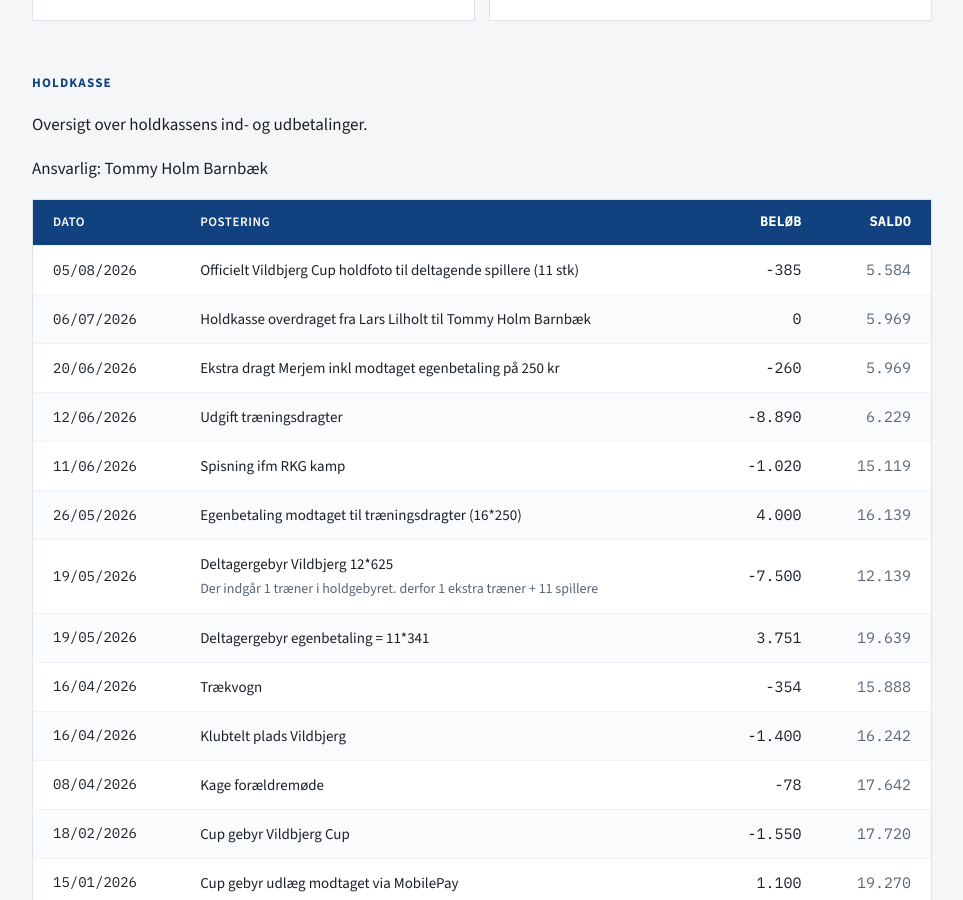
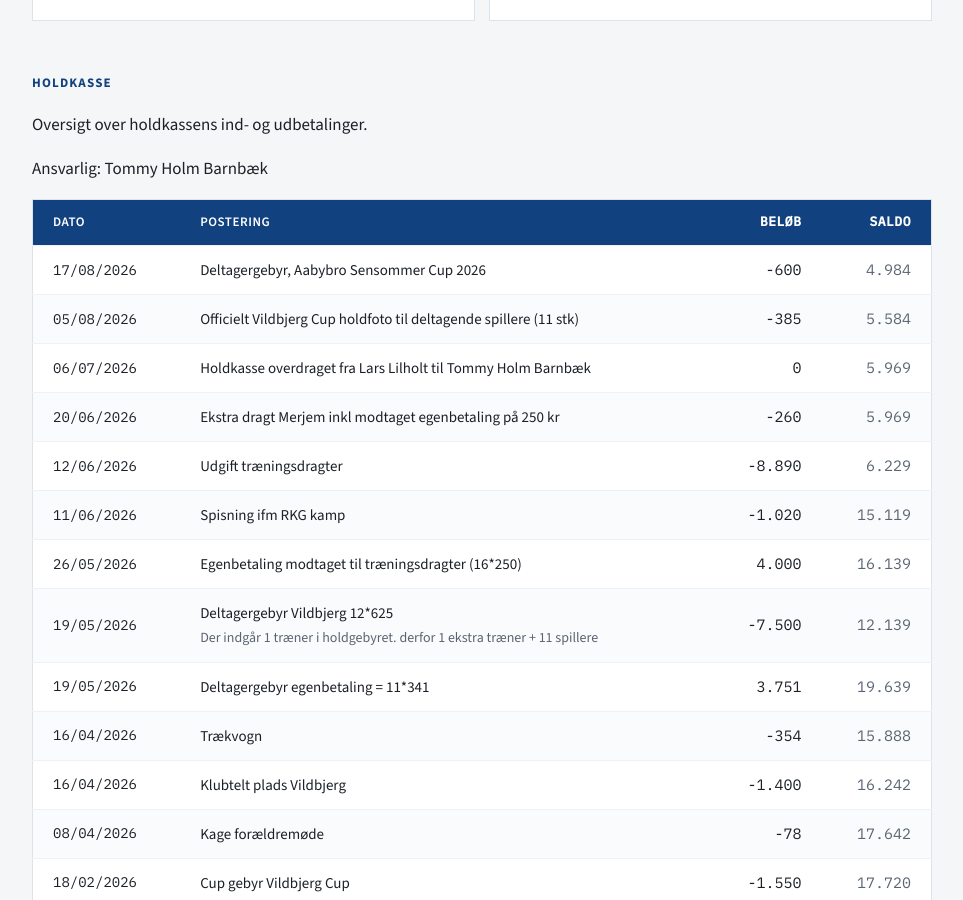
Before and after one commit to holm-dk/fodbold-vb-piger, a Jekyll site: the page built from index.md, in a window 1280 px wide and 900 px high, scrolled down 463 px. Shown: the whole window, without its empty margins (158-1121 px from the left). Built offline with Jekyll 4.4.1, drawn with Linux system fonts in a browser that asks for light colours.

Commit message:
Tilføjet deltagergebyr Aabybro Sensommer Cup 2026

```diff
--- a/index.md
+++ b/index.md
@@ -22,6 +22,7 @@ Ansvarlig: Tommy Holm Barnbæk
 
 | Dato | Postering | Beløb | Saldo |
 |---|---|---:|---:|
+| 17/08/2026 | Deltagergebyr, Aabybro Sensommer Cup 2026 | -600 | 4.984 |
 | 05/08/2026 | Officielt Vildbjerg Cup holdfoto til deltagende spillere (11 stk) | -385 | 5.584 |
 | 06/07/2026 | Holdkasse overdraget fra Lars Lilholt til Tommy Holm Barnbæk | 0 | 5.969 |
 | 20/06/2026 | Ekstra dragt Merjem inkl modtaget egenbetaling på 250 kr | -260 | 5.969 |
```
